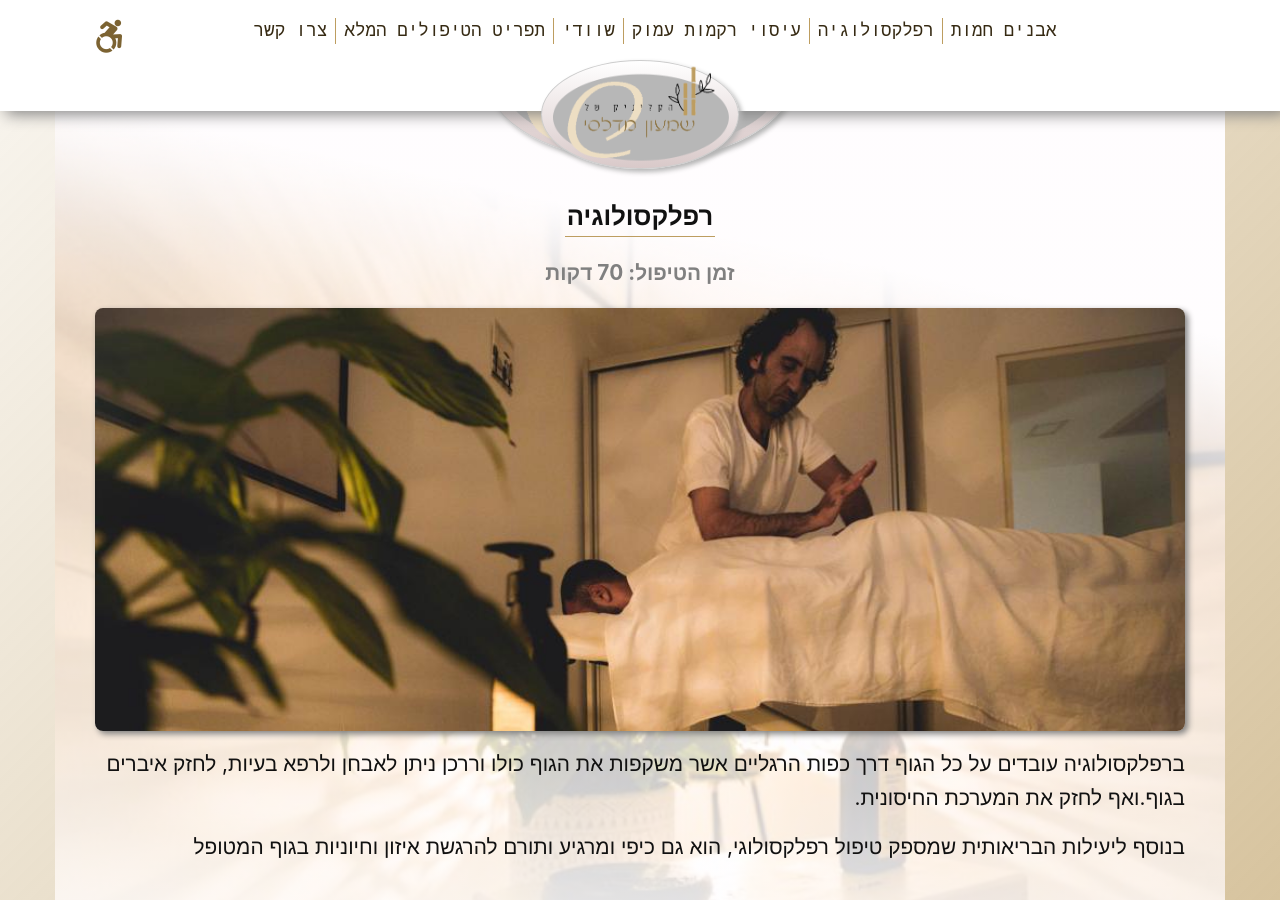
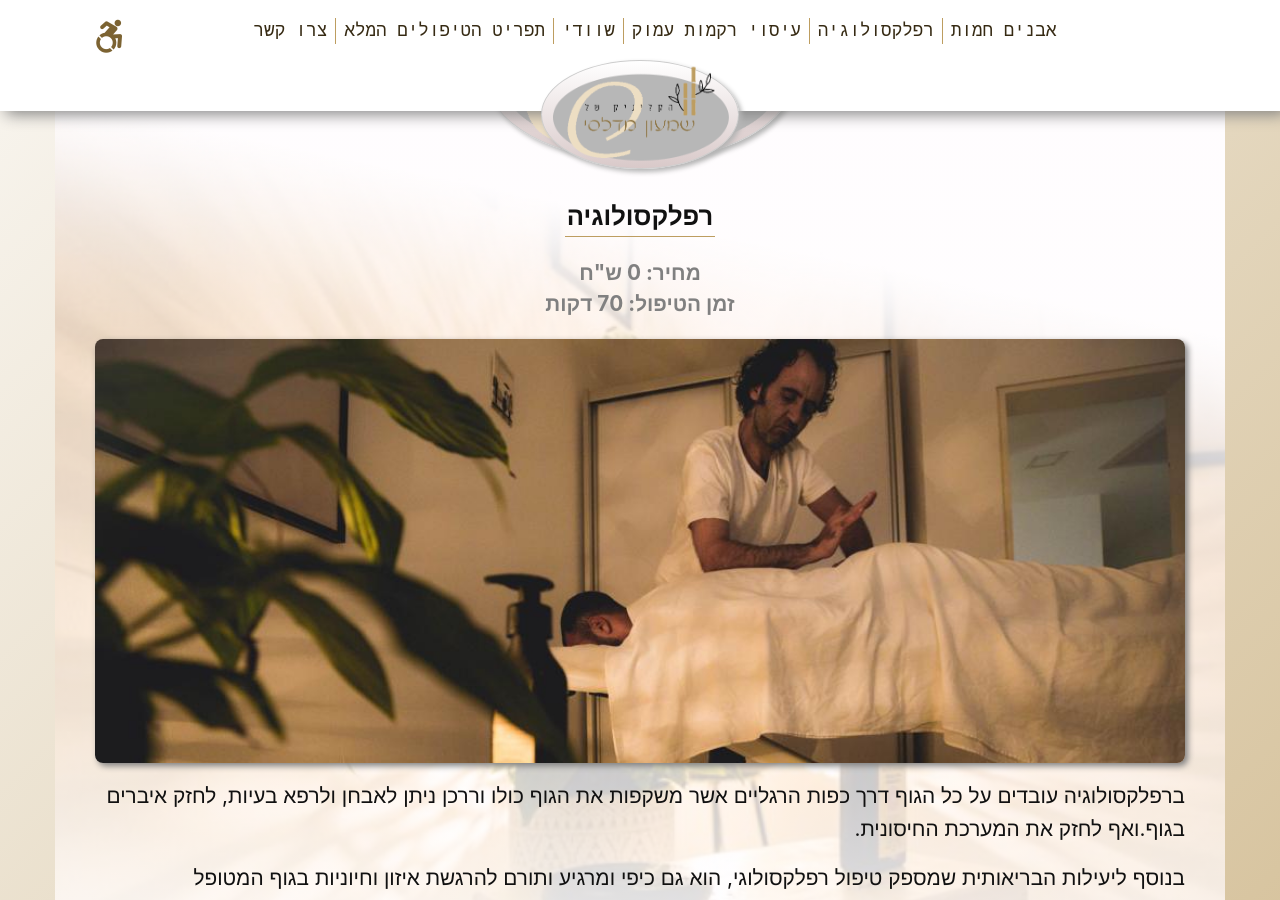
Before and after one commit to shimonido8/shimon-clinic, a Jekyll site: the page built from my_collections/_treatments/reflexology.md, in a window 1280 px wide and 900 px high, scrolled down 402 px. Built offline with Jekyll 4.4.1, drawn with Linux system fonts in a browser that asks for light colours.

Commit message:
Update from Forestry.io shimon medalsi updated my_collections/_treatments/reflexology.md

```diff
--- a/my_collections/_treatments/reflexology.md
+++ b/my_collections/_treatments/reflexology.md
@@ -2,15 +2,16 @@
 name: reflexology
 permalink: reflexology
 title: רפלקסולוגיה
-description: "
-שיטת טיפול מסורתית המתמקדת בנקודות ייחודיות בכף רגלו של המטופל לאיזון והרגעה
-"
-
-time: 70
+description: " שיטת טיפול מסורתית המתמקדת בנקודות ייחודיות בכף רגלו של המטופל לאיזון
+  והרגעה "
+time: "70"
 price_not: 250
 img: treatment-banner-shiatsu.jpg
+price: "0"
+meta_keywords: ''
+meta_description: ''
+
 ---
-
 ברפלקסולוגיה עובדים על כל הגוף דרך כפות הרגליים אשר משקפות את הגוף כולו וררכן ניתן לאבחן ולרפא בעיות, לחזק איברים בגוף.ואף לחזק את המערכת החיסונית.
 
 בנוסף ליעילות הבריאותית שמספק טיפול רפלקסולוגי, הוא גם כיפי  ומרגיע ותורם להרגשת איזון וחיוניות בגוף המטופל
```
Also changed, not shown: .forestry/front_matter/templates/treatment.yml.
